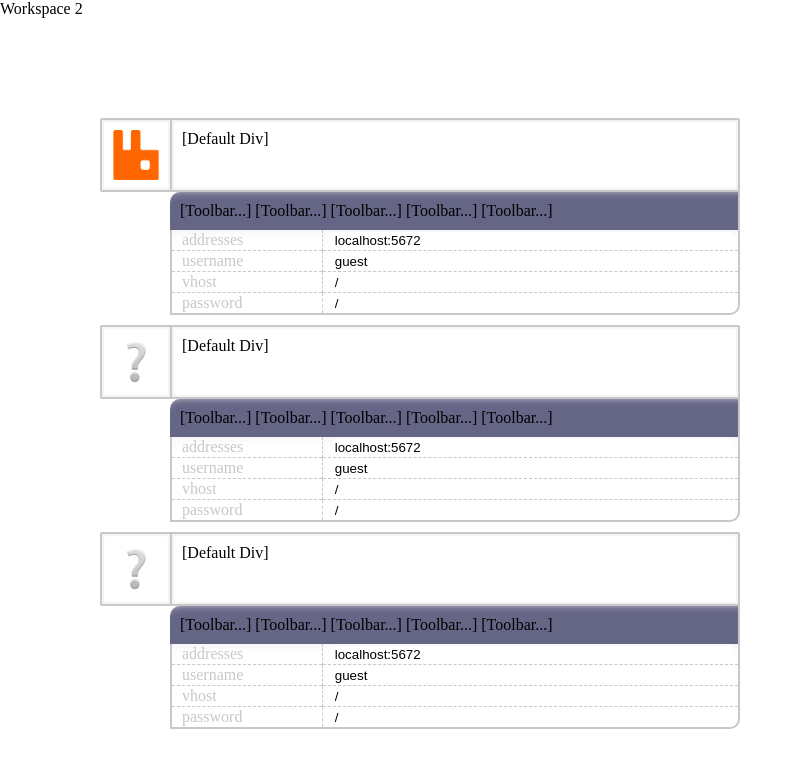
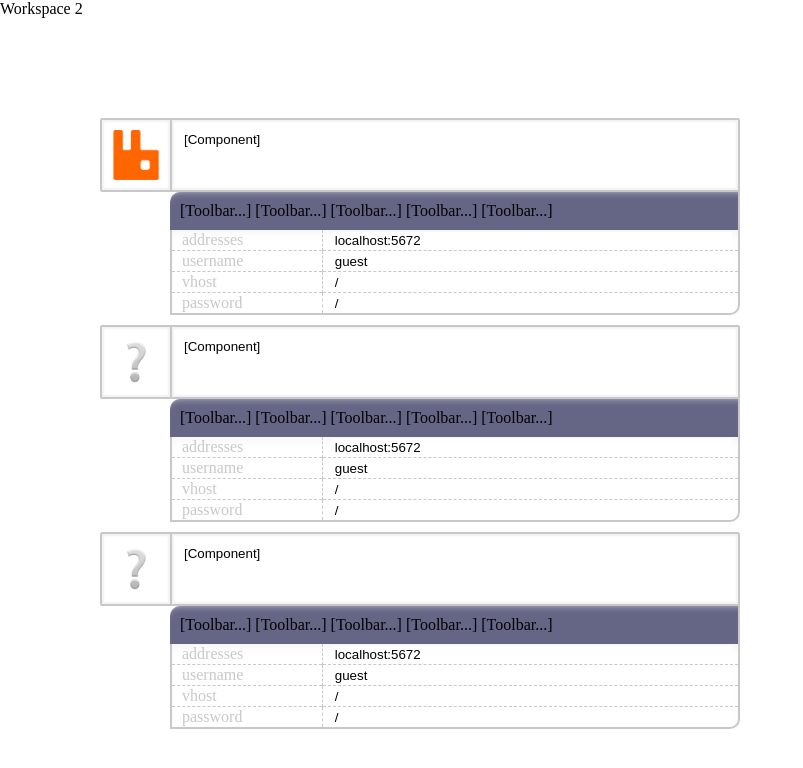
Before and after one commit to alessandroscarlatti/interactive-script-executor-client, a React app: page /#/workspace2 in a window 1280 px wide. Shown: the top 768 px of the page, without its empty margins (0-803 px from the left). Built offline with nearby package versions, Linux system fonts and the light colour scheme; the HTML template or start-up script is replaced by a standard one.

Commit message:
can edit popsicle name

```diff
--- a/src/components/workspace2/Popsicle.jsx
+++ b/src/components/workspace2/Popsicle.jsx
@@ -90,6 +90,11 @@ const st = {
         color: "rgb(200, 200, 200)",
         marginLeft: 70,
     },
+
+    input: {
+        border: "none",
+        width: "100%",
+    },
 };
 
 export default class Popsicle extends React.Component {
@@ -101,10 +106,12 @@ export default class Popsicle extends React.Component {
 
         this.tProps = {};
 
-        this.translateProps(props);
         this.state = {
             varsOpen: true,
+            name: "[Component]",
         };
+
+        this.translateProps(props);
 
         this.data = {
             vars: {},
@@ -122,11 +129,13 @@ export default class Popsicle extends React.Component {
         this.toggleOpenVars = this.toggleOpenVars.bind(this);
         this.onVarChange = this.onVarChange.bind(this);
         this.onVarsInitialize = this.onVarsInitialize.bind(this);
+        this.onClickName = this.onClickName.bind(this);
+        this.onChangeName = this.onChangeName.bind(this);
     }
 
     translateProps(props) {
         this.tProps.icon = props.icon != null ? props.icon : <SimpleIcon />;
-        this.tProps.stick = props.stick != null ? props.stick : <this.DefaultStick />;
+        this.tProps.stick = props.stick != null ? props.stick : this.DefaultStick;
     }
 
     componentWillReceiveProps(props) {
@@ -150,6 +159,16 @@ export default class Popsicle extends React.Component {
     onVarChange(varName, value) {
         this.data.vars[varName] = value;
         console.log("data:", this.data)
+    }
+
+    onClickName(e) {
+       e.stopPropagation()
+    }
+
+    onChangeName(e) {
+        this.setState({
+            name: e.target.value
+        })
     }
 
     render() {
@@ -181,7 +200,9 @@ const PopsicleStick = function() {
                 <div style={st.icon}>{this.tProps.icon}</div>
             </div>
             <div style={st.stickWrapper} onClick={this.toggleOpenVars} className="stick">
-                <div style={st.stick}>{this.tProps.stick}</div>
+                <div style={st.stick}>
+                    <this.tProps.stick name={this.state.name} />
+                </div>
             </div>
         </div>)
 };
@@ -222,6 +243,13 @@ export const SimpleIcon = (props) => {
 
 const DefaultStick = function() {
     return (
-        <div style={st.defaultStick}>[Default Div]</div>
+        <div style={st.defaultStick}>
+            <input
+                style={st.input}
+                onClick={this.onClickName}
+                onChange={this.onChangeName}
+                value={this.state.name}
+            />
+        </div>
     )
 };
```
